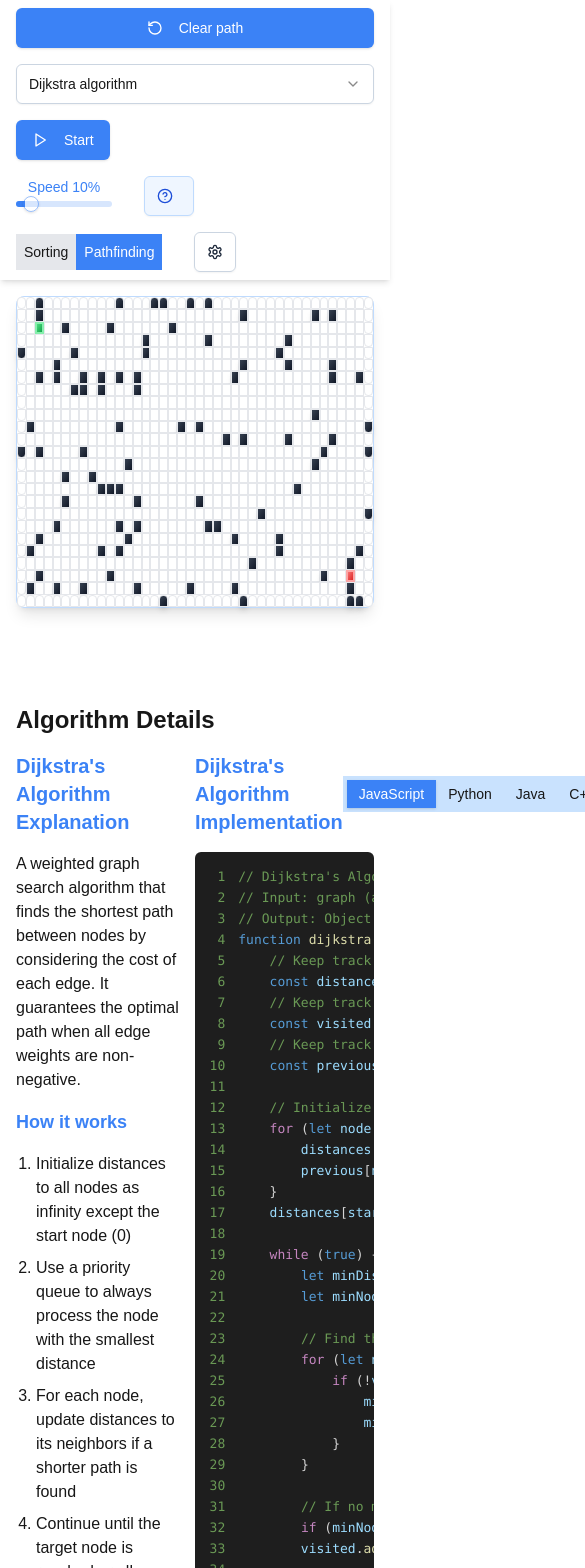
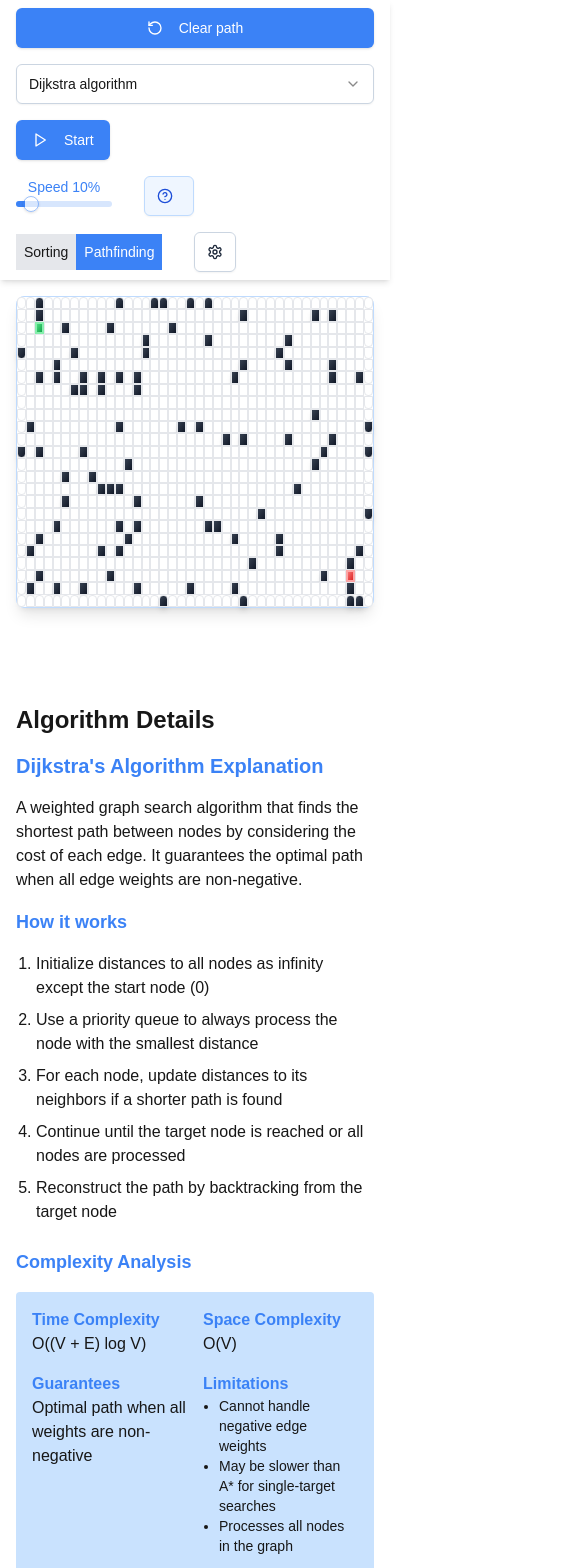
Before and after one commit to mmal3k/algorithms-visualizer, a Next.js app: page /visualizer/pathfinding in a window 390 px wide. Shown: the top 1568 px of the page, 585 px wide, since content can reach past the window. Built offline with nearby package versions, Linux system fonts and the light colour scheme.

Commit message:
add responsive for explanaiton and code

```diff
--- a/src/components/learn/AlgorithmExplanation.tsx
+++ b/src/components/learn/AlgorithmExplanation.tsx
@@ -41,9 +41,9 @@ export default function AlgorithmExplanation({
   return (
     <div id="learn" className="mt-20 w-full px-4">
       <h2 className="text-2xl font-bold mb-4">Algorithm Details</h2>
-      <div className="flex gap-4">
+      <div className="flex flex-col md:flex-row gap-4">
         {/* algorithms explanation */}
-        <div className="w-1/2 flex flex-col gap-4">
+        <div className="md:w-1/2 flex flex-col gap-4">
           <h3 className="text-xl text-primary font-bold ">
             {algorithmInfo.name} Explanation
           </h3>
@@ -118,7 +118,7 @@ export default function AlgorithmExplanation({
           </ul>
         </div>
         {/* algorithm code */}
-        <div className="w-1/2">
+        <div className="md :w-1/2">
           <CodeDisplay algorithm={algorithm} type={type} />
         </div>
       </div>
--- a/src/components/learn/CodeDisplay.tsx
+++ b/src/components/learn/CodeDisplay.tsx
@@ -44,7 +44,7 @@ export default function CodeDisplay({ algorithm, type }: CodeDisplayProps) {
   return (
     <div className="w-full">
       <Tabs defaultValue="javascript" className="w-full">
-        <div className="flex justify-around items-center mb-4">
+        <div className="flex flex-col md:flex-row justify-around items-center mb-4">
           <h3 className="text-xl font-bold text-primary">
             {algorithmInfo.name} Implementation
           </h3>
```
